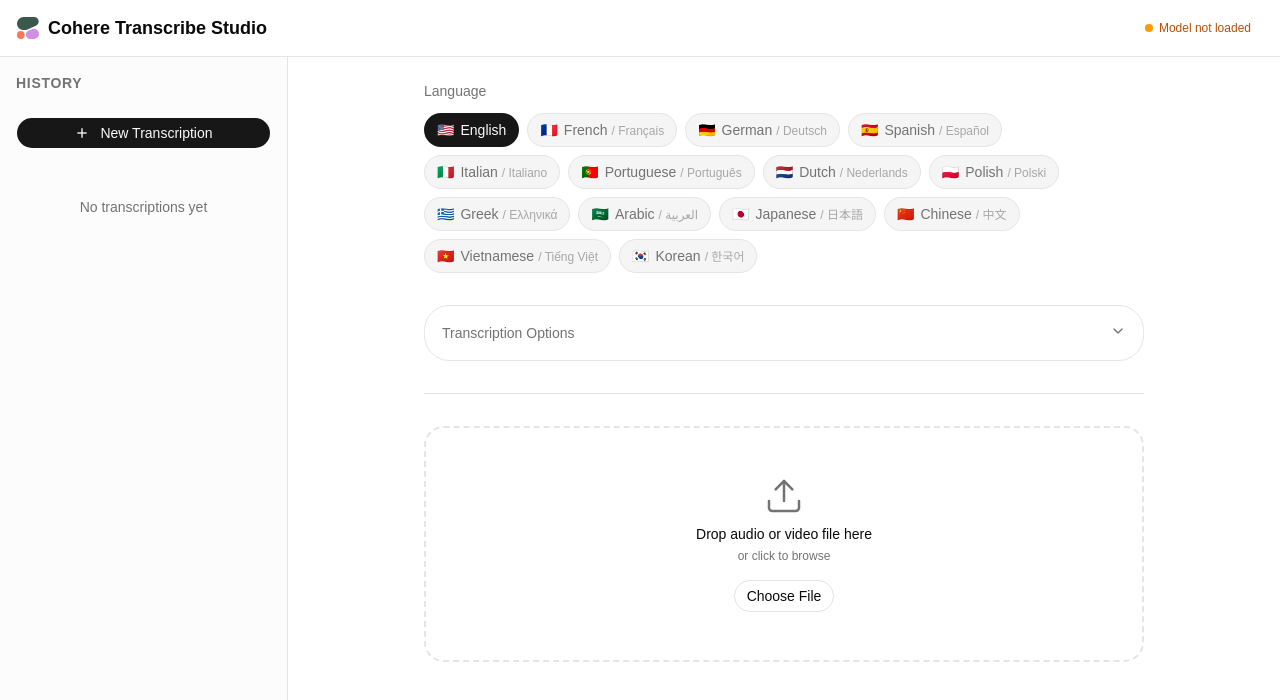
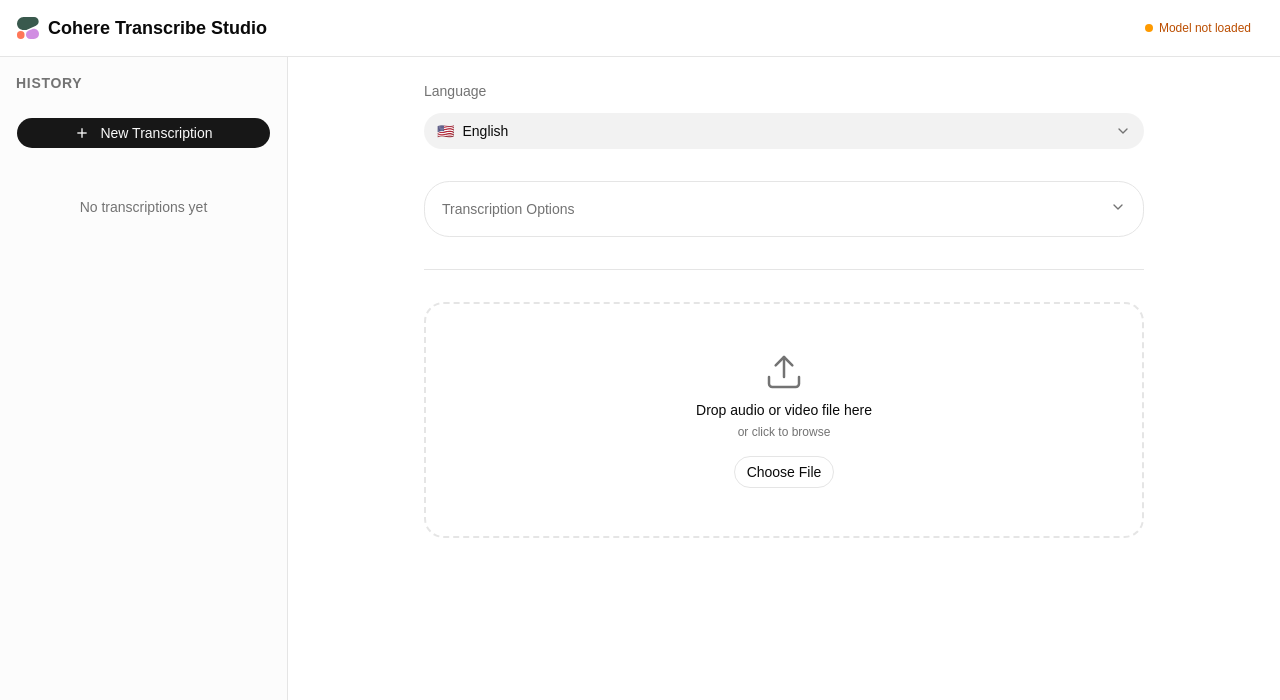
Before and after one commit to alpaim/cohere-transcribe-web-studio, a React (Vite) app: page / in a window 1280 px wide. Shown: the top 700 px of the page. Built offline with nearby package versions, Linux system fonts and the light colour scheme.

Commit message:
fix: wrap languge selection with Select

```diff
--- a/src/components/language-selector-full.tsx
+++ b/src/components/language-selector-full.tsx
@@ -1,40 +1,57 @@
 import { getFlagEmoji, LANGUAGES } from "@/components/language-selector";
+import {
+    Select,
+    SelectContent,
+    SelectItem,
+    SelectTrigger,
+    SelectValue,
+} from "@/components/ui/select";
 import { useAppStore } from "@/lib/store";
-import { cn } from "@/lib/utils";
 
 export function LanguageSelector() {
     const { transcriptionOptions, setTranscriptionOptions } = useAppStore();
 
+    const currentLang = LANGUAGES.find(l => l.code === transcriptionOptions.language);
+
     return (
-        <div className="flex flex-wrap gap-2">
+        <Select
+            value={transcriptionOptions.language}
+            onValueChange={v => setTranscriptionOptions({ language: v })}
+        >
+            <SelectTrigger className="w-full">
+                <SelectValue>
+                    {currentLang && (
+                        <span className="flex items-center gap-2">
+                            <span>{getFlagEmoji(currentLang.code)}</span>
+                            <span>{currentLang.label}</span>
+                            {currentLang.label !== currentLang.native && (
+                                <span className="text-muted-foreground">
+                                    /
+                                    {" "}
+                                    {currentLang.native}
+                                </span>
+                            )}
+                        </span>
+                    )}
+                </SelectValue>
+            </SelectTrigger>
+            <SelectContent>
                 {LANGUAGES.map(lang => (
-                <button
-                    key={lang.code}
-                    onClick={() => setTranscriptionOptions({ language: lang.code })}
-                    className={cn(
-                        "px-3 py-1.5 rounded-full text-sm transition-colors border cursor-pointer",
-                        transcriptionOptions.language === lang.code
-                            ? "bg-primary text-primary-foreground border-transparent"
-                            : "bg-muted text-muted-foreground border-border hover:border-primary/50 hover:text-foreground",
-                    )}
-                >
-                    <span className="mr-1.5">{getFlagEmoji(lang.code)}</span>
-                    {lang.label}
+                    <SelectItem key={lang.code} value={lang.code}>
+                        <span className="flex items-center gap-2">
+                            <span>{getFlagEmoji(lang.code)}</span>
+                            <span>{lang.label}</span>
                             {lang.label !== lang.native && (
-                        <span className={cn(
-                            "ml-1 text-xs",
-                            transcriptionOptions.language === lang.code
-                                ? "text-primary-foreground/60"
-                                : "text-muted-foreground/60",
-                        )}
-                        >
+                                <span className="text-muted-foreground">
                                     /
                                     {" "}
                                     {lang.native}
                                 </span>
                             )}
-                </button>
+                        </span>
+                    </SelectItem>
                 ))}
-        </div>
+            </SelectContent>
+        </Select>
     );
 }
```
Lines whose indentation alone changed are shown as unchanged.
